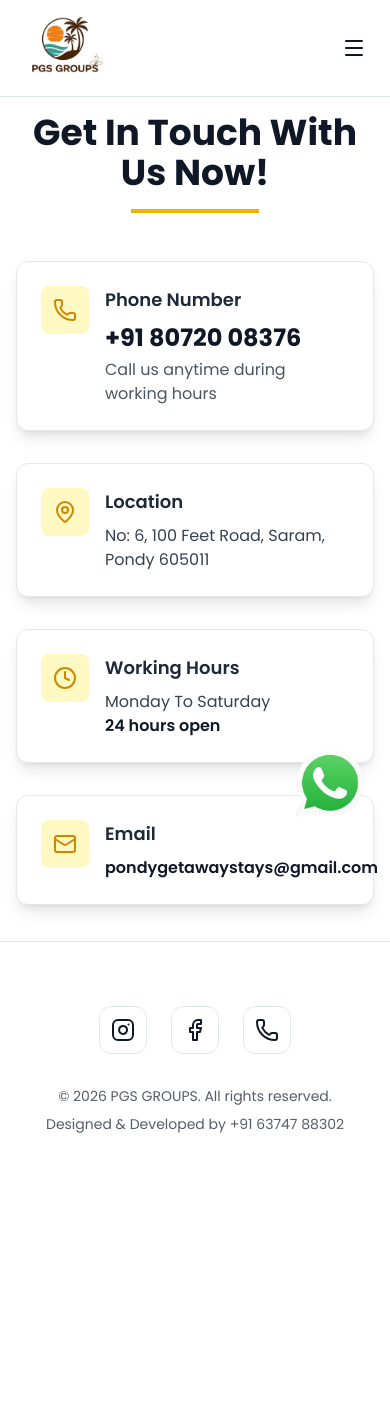
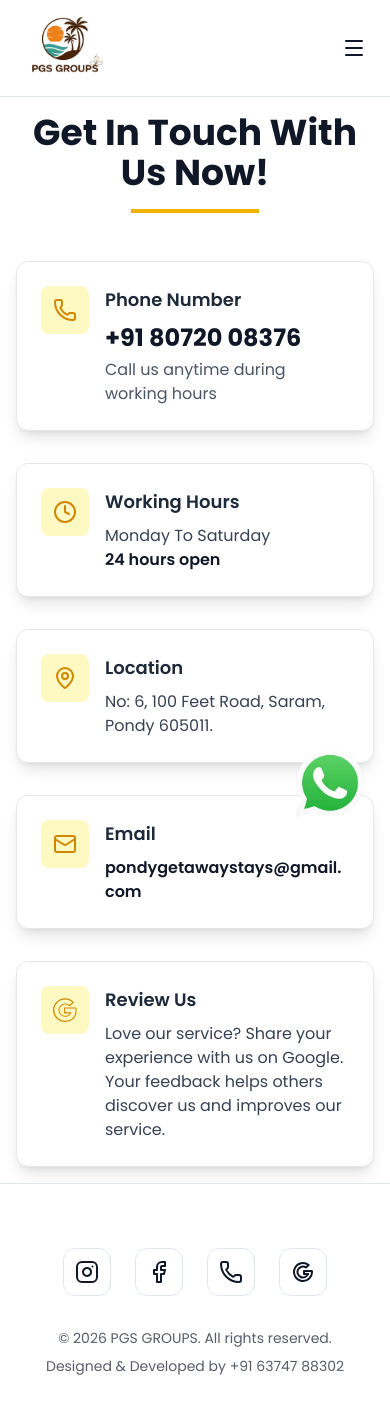
Before and after one commit to LEGENDSASI/PGS, a React (Vite) app: page /contact-us in a window 390 px wide. Before the commit the page ends 1166 px from the top, so only its background shows below. Built offline with nearby package versions, Linux system fonts and the light colour scheme.

Commit message:
Added Env in gitignore

```diff
--- a/package.json
+++ b/package.json
@@ -15,6 +15,7 @@
     "react": "^19.2.0",
     "react-dom": "^19.2.0",
     "react-hot-toast": "^2.6.0",
+    "react-icons": "^5.6.0",
     "react-router-dom": "^7.12.0"
   },
   "devDependencies": {
--- a/src/component/Footer.jsx
+++ b/src/component/Footer.jsx
@@ -1,5 +1,6 @@
 import React from 'react';
 import { Phone, Facebook, Instagram } from 'lucide-react';
+import { TbBrandGoogle } from "react-icons/tb";
 import logo from '../assets/logo.png';
 
 const Footer = () => {
@@ -68,6 +69,24 @@ const Footer = () => {
           >
             <Phone className="w-6 h-6" />
           </a>
+
+          <a
+            href="https://www.google.com/search?gs_ssp=eJzj4tVP1zc0rCiOLzassjA3YLRSNagwTjQ1NjNMSUwzNzY0NklNszKoSEsxNTBOtTSztDQySLJINvESLsjPS6lUSE8tSSxPrFQoLkmsLAYAJjoWsw&q=pondy+getaway+stays&oq=P&gs_lcrp=EgZjaHJvbWUqFQgBEC4YJxivARjHARiABBiKBRiOBTIGCAAQRRg8MhUIARAuGCcYrwEYxwEYgAQYigUYjgUyBggCEEUYOzIGCAMQRRg5MgYIBBBFGDwyBggFEEUYPDIGCAYQRRg8MgYIBxBFGDzSAQgzMjkxajBqN6gCCLACAfEFzQHkM1QmJcXxBc0B5DNUJiXF&sourceid=chrome&ie=UTF-8"
+            target="_blank"
+            rel="noopener noreferrer"
+            className="w-12 h-12 rounded-xl flex items-center justify-center border transition-all hover:scale-110"
+            style={{ borderColor: 'hsl(var(--color-border))', color: 'hsl(var(--color-text))' }}
+            onMouseEnter={(e) => {
+              e.currentTarget.style.backgroundColor = 'hsl(var(--color-primary) / 0.1)';
+              e.currentTarget.style.color = 'hsl(var(--color-primary))';
+            }}
+            onMouseLeave={(e) => {
+              e.currentTarget.style.backgroundColor = 'transparent';
+              e.currentTarget.style.color = 'hsl(var(--color-text))';
+            }}
+          >
+            <TbBrandGoogle className="w-6 h-6" />
+          </a>
         </div>
 
         <div className="space-y-2">
--- a/src/pages/ContactUs.jsx
+++ b/src/pages/ContactUs.jsx
@@ -1,136 +1,161 @@
 import React, { useEffect } from "react";
 import { Phone, MapPin, Mail, Clock } from "lucide-react";
+import { SlSocialGoogle } from "react-icons/sl";
 
 const ContactSection = () => {
-
   useEffect(() => {
     window.scrollTo({
       top: 0,
-            behavior: 'smooth',
-        })
-    }, [])
+      behavior: "smooth",
+    });
+  }, []);
+
+  const cardStyle =
+    "flex-1 basis-full md:basis-[48%] lg:basis-[30%]";
+
+  const cardInner =
+    "bg-white rounded-xl shadow-lg p-6 border border-gray-200 hover:shadow-xl transition-all duration-300 cursor-pointer h-full";
 
   return (
-        <div className="min-h-screen bg-white  font-poppins p-4 md:p-8">
+    <div className="min-h-screen bg-white font-poppins p-4 md:p-8">
 
+      {/* Heading */}
       <div className="text-center mb-12">
-                <h1 className="text-4xl md:text-5xl font-bold mb-4 text-gray-900 ">
+        <h1 className="text-4xl md:text-5xl font-bold mb-4 text-gray-900">
           Get In Touch With Us Now!
         </h1>
         <div className="w-32 h-1 bg-yellow-500 mx-auto"></div>
       </div>
 
       <div className="max-w-7xl mx-auto">
-                <div className="grid grid-cols-1 md:grid-cols-2 gap-8">
 
-                    <div className="space-y-8">
-                        <div className="bg-white  rounded-xl shadow-lg p-6 border border-gray-200  transition-all duration-300 hover:shadow-xl">
+        {/* Flex Layout */}
+        <div className="flex flex-wrap gap-8 justify-center">
+
+          {/* PHONE */}
+          <a href="tel:+918072008376" className={cardStyle}>
+            <div className={cardInner}>
               <div className="flex items-start">
-                                <div className="bg-yellow-100  p-3 rounded-lg mr-4">
-                                    <Phone className="w-6 h-6 text-yellow-600 " />
+                <div className="bg-yellow-100 p-3 rounded-lg mr-4">
+                  <Phone className="w-6 h-6 text-yellow-600" />
                 </div>
                 <div>
-                                    <h3 className="text-lg font-semibold text-gray-800  mb-2">Phone Number</h3>
-                                    <p className="text-2xl font-bold text-gray-900 ">
+                  <h3 className="text-lg font-semibold text-gray-800 mb-2">
+                    Phone Number
+                  </h3>
+                  <p className="text-2xl font-bold text-gray-900">
                     +91 80720 08376
                   </p>
-                                    <p className="text-gray-600  mt-1">
+                  <p className="text-gray-600 mt-1">
                     Call us anytime during working hours
                   </p>
                 </div>
               </div>
             </div>
+          </a>
 
-
-                        <div className="bg-white  rounded-xl shadow-lg p-6 border border-gray-200  transition-all duration-300 hover:shadow-xl">
+          {/* WORKING HOURS */}
+          <div className={cardStyle}>
+            <div className={cardInner}>
               <div className="flex items-start">
-                                <div className="bg-yellow-100  p-3 rounded-lg mr-4">
-                                    <MapPin className="w-6 h-6 text-yellow-600 " />
+                <div className="bg-yellow-100 p-3 rounded-lg mr-4">
+                  <Clock className="w-6 h-6 text-yellow-600" />
                 </div>
                 <div>
-                                    <h3 className="text-lg font-semibold text-gray-800  mb-2">Location</h3>
-                                    <p className="text-gray-700 ">
-                                        No: 6, 100 Feet Road, Saram, Pondy 605011
-
-                                        <br />
-
-                                    </p>
-                                </div>
-                            </div>
-                        </div>
-
-
-
-
-                    </div>
-
-                    <div className="space-y-8">
-                        <div className="bg-white  rounded-xl shadow-lg p-6 border border-gray-200  transition-all duration-300 hover:shadow-xl">
-                            <div className="flex items-start">
-                                <div className="bg-yellow-100  p-3 rounded-lg mr-4">
-                                    <Clock className="w-6 h-6 text-yellow-600 " />
-                                </div>
-                                <div>
-                                    <h3 className="text-lg font-semibold text-gray-800  mb-2">Working Hours</h3>
-                                    <p className="text-gray-700 ">
+                  <h3 className="text-lg font-semibold text-gray-800 mb-2">
+                    Working Hours
+                  </h3>
+                  <p className="text-gray-700">
                     Monday To Saturday
                     <br />
-                                        <span className="font-semibold text-gray-900 ">
+                    <span className="font-semibold text-gray-900">
                       24 hours open
                     </span>
                   </p>
                 </div>
               </div>
             </div>
+          </div>
 
-                        <div className="bg-white  rounded-xl shadow-lg p-6 border border-gray-200  transition-all duration-300 hover:shadow-xl">
+          {/* LOCATION */}
+          <a
+            href="https://www.google.com/maps/search/?api=1&query=No+6+100+Feet+Road+Saram+Pondy+605011"
+            target="_blank"
+            rel="noopener noreferrer"
+            className={cardStyle}
+          >
+            <div className={cardInner}>
               <div className="flex items-start">
-                                <div className="bg-yellow-100  p-3 rounded-lg mr-4">
-                                    <Mail className="w-6 h-6 text-yellow-600 " />
-
+                <div className="bg-yellow-100 p-3 rounded-lg mr-4">
+                  <MapPin className="w-6 h-6 text-yellow-600" />
                 </div>
                 <div>
-                                    <h3 className="text-lg font-semibold text-gray-800  mb-2">Email</h3>
+                  <h3 className="text-lg font-semibold text-gray-800 mb-2">
+                    Location
+                  </h3>
+                  <p className="text-gray-700">
+                    No: 6, 100 Feet Road, Saram, Pondy 605011.
+                  </p>
+                </div>
+              </div>
+            </div>
+          </a>
 
-
-                                    <span className="font-semibold text-gray-900 ">
+          {/* EMAIL */}
+          <a
+            href="mailto:pondygetawaystays@gmail.com"
+            className={cardStyle}
+          >
+            <div className={cardInner}>
+              <div className="flex items-start">
+                <div className="bg-yellow-100 p-3 rounded-lg mr-4">
+                  <Mail className="w-6 h-6 text-yellow-600" />
+                </div>
+                <div>
+                  <h3 className="text-lg font-semibold text-gray-800 mb-2">
+                    Email
+                  </h3>
+                  <span
+                    className="font-semibold text-gray-900"
+                    style={{ wordBreak: "break-all" }}
+                  >
                     pondygetawaystays@gmail.com
                   </span>
                 </div>
               </div>
             </div>
+          </a>
+
+          {/* GOOGLE REVIEW */}
+          <a
+            href="https://g.page/r/CcS4IJmWPlD9EBM/review"
+            target="_blank"
+            rel="noopener noreferrer"
+            className={cardStyle}
+          >
+            <div className={cardInner}>
+              <div className="flex items-start">
+                <div className="bg-yellow-100 p-3 rounded-lg mr-4">
+                  <SlSocialGoogle className="w-6 h-6 text-yellow-600" />
+                </div>
+                <div>
+                  <h3 className="text-lg font-semibold text-gray-800 mb-2">
+                    Review Us
+                  </h3>
+                  <p className="text-gray-700">
+                    Love our service? Share your experience with us on Google.
+                    Your feedback helps others discover us and improves our
+                    service.
+                  </p>
+                </div>
+              </div>
+            </div>
+          </a>
+
+        </div>
       </div>
 
-
-
-
-                </div>
-
-
-            </div>
-
-            {/* Custom CSS for root colors */}
       <style jsx global>{`
-        :root {
-          --color-primary: 43 100% 46%;
-          --color-primary-foreground: 0 0% 100%;
-          --color-accent: 45 95% 60%;
-          --color-accent-foreground: 222 47% 11%;
-          --color-bg: 0 0% 100%;
-          --color-text: 222 47% 11%;
-          --color-border: 214 32% 91%;
-        }
-
-        .dark {
-          --color-primary: 174 50% 50%;
-          --color-primary-foreground: 0 0% 100%;
-          --color-accent: 45 90% 55%;
-          --color-accent-foreground: 222 47% 11%;
-          --color-bg: 222 47% 11%;
-          --color-text: 210 40% 98%;
-          --color-border: 217 32% 17%;
-        }
-
         body {
           font-family: "Poppins", sans-serif;
         }
```
Also changed, not shown: 1 other file (tests, documents, lock files or other folders). Lines whose indentation alone changed are shown as unchanged.
